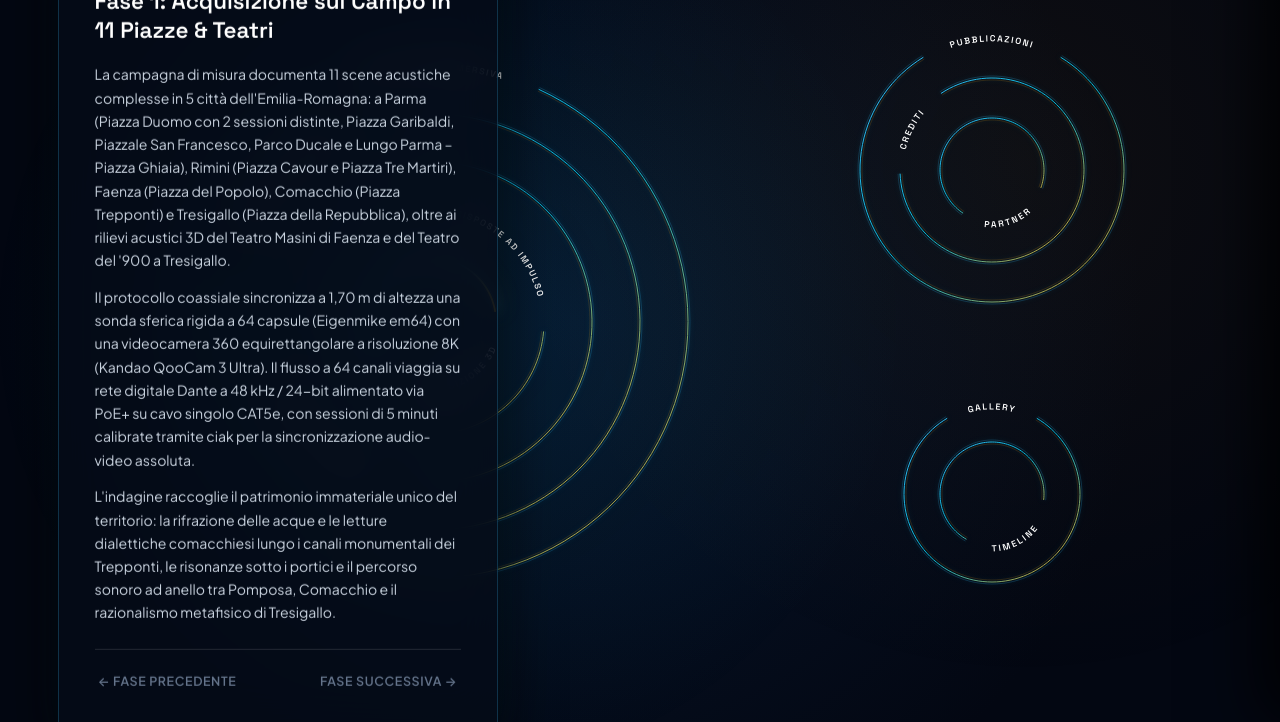
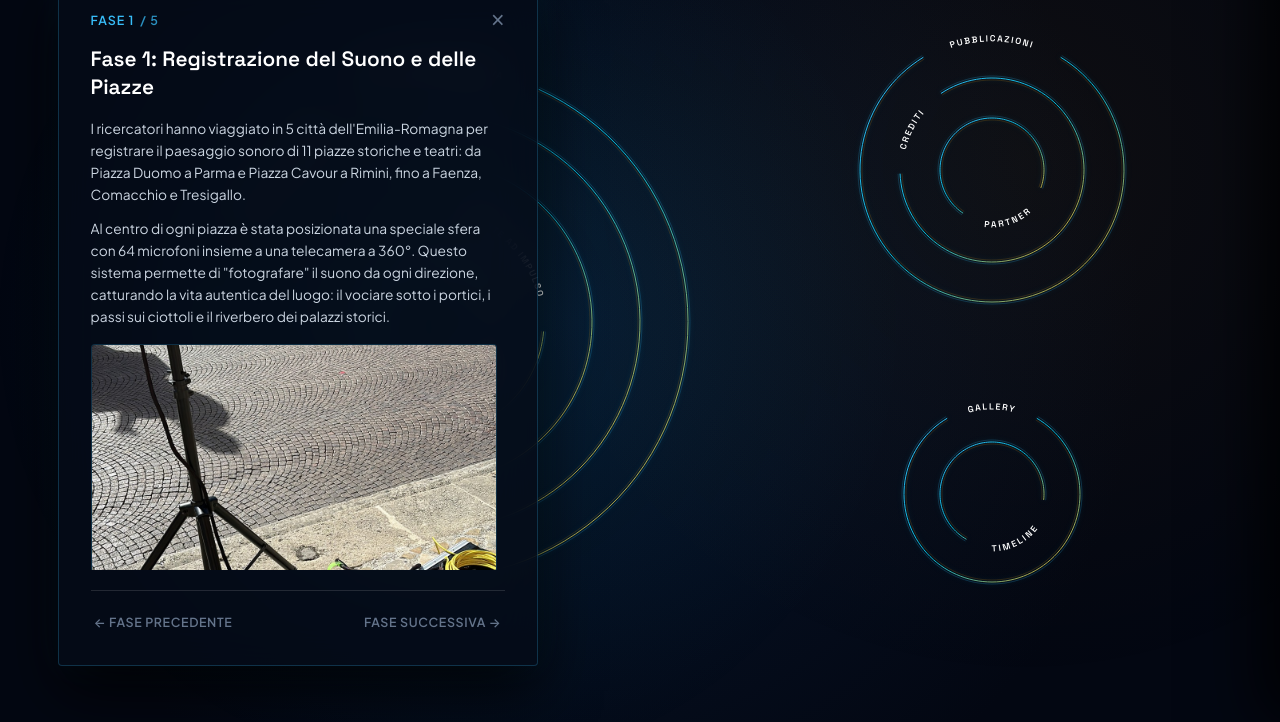
Before and after one commit to Barlumi/ProgettoAgor-, a plain HTML site: page index.html in a window 1280 px wide. Shown: the part 78-800 px from the top of the page. Drawn offline with Linux system fonts and the light colour scheme; animation ran at ten frames a second.

Commit message:
refactor: testi divulgativi e foto per ciascuna fase

```diff
--- a/app.js
+++ b/app.js
@@ -21,52 +21,57 @@
     {
       num: 1,
       tag: 'Fase 1',
-      title: 'Fase 1: Acquisizione sul Campo in 11 Piazze & Teatri',
+      title: 'Fase 1: Registrazione del Suono e delle Piazze',
       body: [
-        'La campagna di misura documenta 11 scene acustiche complesse in 5 città dell\'Emilia-Romagna: a Parma (Piazza Duomo con 2 sessioni distinte, Piazza Garibaldi, Piazzale San Francesco, Parco Ducale e Lungo Parma – Piazza Ghiaia), Rimini (Piazza Cavour e Piazza Tre Martiri), Faenza (Piazza del Popolo), Comacchio (Piazza Trepponti) e Tresigallo (Piazza della Repubblica), oltre ai rilievi acustici 3D del Teatro Masini di Faenza e del Teatro del \'900 a Tresigallo.',
-        'Il protocollo coassiale sincronizza a 1,70 m di altezza una sonda sferica rigida a 64 capsule (Eigenmike em64) con una videocamera 360 equirettangolare a risoluzione 8K (Kandao QooCam 3 Ultra). Il flusso a 64 canali viaggia su rete digitale Dante a 48 kHz / 24-bit alimentato via PoE+ su cavo singolo CAT5e, con sessioni di 5 minuti calibrate tramite ciak per la sincronizzazione audio-video assoluta.',
-        'L\'indagine raccoglie il patrimonio immateriale unico del territorio: la rifrazione delle acque e le letture dialettiche comacchiesi lungo i canali monumentali dei Trepponti, le risonanze sotto i portici e il percorso sonoro ad anello tra Pomposa, Comacchio e il razionalismo metafisico di Tresigallo.'
-      ]
+        'I ricercatori hanno viaggiato in 5 città dell\'Emilia-Romagna per registrare il paesaggio sonoro di 11 piazze storiche e teatri: da Piazza Duomo a Parma e Piazza Cavour a Rimini, fino a Faenza, Comacchio e Tresigallo.',
+        'Al centro di ogni piazza è stata posizionata una speciale sfera con 64 microfoni insieme a una telecamera a 360°. Questo sistema permette di "fotografare" il suono da ogni direzione, catturando la vita autentica del luogo: il vociare sotto i portici, i passi sui ciottoli e il riverbero dei palazzi storici.'
+      ],
+      image: 'assets/gallery/image27.jpg',
+      imageCaption: 'La speciale sfera microfonica a 64 capsule (em64) utilizzata per catturare il suono a 360° nelle piazze storiche.'
     },
     {
       num: 2,
       tag: 'Fase 2',
-      title: 'Fase 2: Risposte ad Impulso 3D con Metodo ESS & MIMO',
+      title: 'Fase 2: L\'Impronta Sonora dei Monumenti',
       body: [
-        'La caratterizzazione acustica dei volumi aperti impiega il metodo ESS (Exponential Sine Sweep), che utilizza segnali sinusoidali a frequenza esponenziale crescente. La successiva deconvoluzione con filtro inverso tempo-variante fa decadere i contributi di distorsione armonica prima dell\'impulso lineare, garantendo un rapporto segnale/rumore e una linearità di fase di massimo rigore scientifico.',
-        'In ogni punto opera il sistema a quattro sonde CIRI-EC secondo la norma ISO 3382: 1) Microfono omnidirezionale di classe 1 per i parametri monoaurali standard (EDT, T20, T30, C80, D50); 2) Testa di manichino binaurale per la percezione auricolare; 3) Sonda B-format a 4 capsule per la codifica Ambisonics del 1° ordine; 4) Array sferico a 32/64 capsule per l\'estrazione delle IR spaziali ad ordine elevato (HOA).',
-        'Le sorgenti adottano un approccio MIMO (Multiple-Input Multiple-Output): dodecaedri acustici e il diffusore sferico Chiesi a 32 altoparlanti pilotati singolarmente consentono matrici di trasmissione 16×16 o 32×32, capaci di sintetizzare virtualmente qualsiasi sorgente direzionale orientabile nello spazio 3D.'
-      ]
+        'Ogni spazio architettonico possiede una voce unica, determinata dalle sue forme e dai suoi materiali. Per scoprirla, i ricercatori hanno emesso suoni calibrati nelle piazze e nei teatri, registrando come l\'ambiente risponde ed estinguendosi genera l\'eco.',
+        'Questa registrazione si chiama "risposta ad impulso": funziona come una vera e propria impronta digitale acustica, capace di descrivere esattamente come uno spazio fa risuonare la musica o la voce umana.'
+      ],
+      image: 'assets/gallery/image31.jpg',
+      imageCaption: 'Misura dell\'impronta acustica in Piazza Cavour a Rimini: la piazza si comporta con un tempo di riverbero simile a una sala da concerto.'
     },
     {
       num: 3,
       tag: 'Fase 3',
-      title: 'Fase 3: Codifica in Armoniche Sferiche (HOA 3° Ordine AmbiX)',
+      title: 'Fase 3: La Mappa del Suono Nello Spazio',
       body: [
-        'I dati grezzi dell\'array sferico vengono proiettati mediante scomposizione matematica sulle funzioni armoniche sferiche ortogonali (Higher-Order Ambisonics, HOA). La piattaforma fissa come standard di produzione il 3° ordine completo, composto da (N+1)² = 16 canali master AmbiX con numerazione ACN (Ambisonic Channel Number) e normalizzazione SN3D (da W di ordine 0 a P di ordine 3).',
-        'Il disaccoppiamento totale tra ripresa e riproduzione rappresenta il cuore dell\'architettura: la medesima traccia master a 16 canali può alimentare qualsiasi configurazione di altoparlanti di sala o cuffie senza dover ricorrere a re-mixaggi dedicati.',
-        'La decodifica su sistemi di diffusori sfrutta l\'algoritmo AllRAD (IEM AllRADecoder), che proietta la sfera ideale e la ri-mappa con VBAP (Vector Base Amplitude Panning) sugli altoparlanti effettivi della sala compensando asimmetrie geometriche; per l\'ascolto in cuffia opera una matrice HRTF 16×2 a convoluzione parallela con head-tracking dinamico a bassissima latenza (IEM SceneRotator via OSC).'
-      ]
+        'Tutti i suoni registrati vengono trasformati in un formato audio tridimensionale (chiamato Ambisonics). Invece di semplici canali stereo destro e sinistro, il suono viene scomposto in una vera e propria sfera sonora avvolgente.',
+        'Grazie a questa tecnologia, la registrazione non è legata a un singolo paio di cuffie o a un tipo di altoparlante: può essere ricreata con fedeltà assoluta in qualsiasi ambiente, facendo sentire l\'ascoltatore esattamente al centro della piazza.'
+      ],
+      image: 'assets/gallery/image28.jpg',
+      imageCaption: 'Rappresentazione della sfera acustica 3D: il suono viene catturato e orientato con precisione in tutte le direzioni dello spazio.'
     },
     {
       num: 4,
       tag: 'Fase 4',
-      title: 'Fase 4: Rilievo VR 6DoF, Fotogrammetria & Mappe Acustiche',
+      title: 'Fase 4: Camminare nel Suono in Realtà Virtuale',
       body: [
-        'Convergenza completa tra rilievo visivo e rilievo acustico: le campagne aerofotogrammetriche con drone e scansioni terrestri generano nuvole di punti dense, mesh poligonali e modelli 3D fotorealistici ad altissima fedeltà geometrica (come sviluppato per Piazzale San Francesco a Parma, Piazza Cavour a Rimini e il Teatro Masini di Faenza).',
-        'In ambiente Unreal Engine il modello 3D è integrato con il motore di convoluzione a bassa latenza (X-MCFX), alimentato con le IR reali misurate sul campo. L\'utente può esplorare lo spazio con 6 gradi di libertà (6DoF), ascoltando la trasformazione fluida del riverbero, delle riflessioni e delle occlusioni al variare della posizione durante l\'esecuzione di brani dal vivo (es. Il Trovatore di Verdi).',
-        'Il sistema genera inoltre mappe acustiche direzionali 3D sovrapposte alle immagini panoramiche a 360° (Plogue Bidule + plugin O3A Flare) che isolano l\'angolo di arrivo delle prime riflessioni (0–80 ms) e diagrammi di loudness psicoacustica (in sone), evidenziando il contrasto tra oasi silenziose protette (Piazza Duomo) e crocevia urbani aperti al traffico (Piazza Garibaldi).'
-      ]
+        'Attraverso foto aeree scattate con i droni e scansioni laser, le piazze sono state interamente ricostruite in 3D. A questo modello visivo è stato agganciato il motore sonoro interattivo.',
+        'L\'utente può indossare un visore o usare il computer per camminare liberamente nella piazza virtuale: avvicinandosi a un musicista il volume aumenta, allontanandosi o riparandosi sotto un portico l\'acustica cambia in tempo reale, proprio come nella realtà.'
+      ],
+      image: 'assets/gallery/image35.jpg',
+      imageCaption: 'Esplorazione in Realtà Virtuale di Piazzale San Francesco a Parma: l\'utente cammina liberamente ascoltando l\'esecuzione dal vivo de Il Trovatore.'
     },
     {
       num: 5,
       tag: 'Fase 5',
-      title: 'Fase 5: Restituzione Immersiva, Piazze come Sale & Inclusione',
+      title: 'Fase 5: Rivivere il Patrimonio per Tutti',
       body: [
-        'La ricerca dimostra che le piazze storiche si comportano acusticamente come imponenti sale da concerto a cielo aperto: Piazza Cavour a Rimini ha evidenziato un decadimento medio di 1,6 s (pari a un teatro d\'opera medio), mentre Piazza Trepponti a Comacchio registra tempi di riverberazione T30 tra 1,4 s e 1,9 s a medie frequenze.',
-        'La restituzione fisica avviene nella sala immersiva modulare di Tresigallo (edificio razionalista "Sogni"), allestita con diffusione Ambisonics di 3° ordine, sintesi di fronte d\'onda Wave Field Synthesis (WFS) con amplificazione Zotech a 32 canali e controller WFSMixer VST (S. Campanini), coadiuvata da videoproiezione a 360° su pianta ottagonale.',
-        'AGORÀ persegue una missione civile e inclusiva: restituire l\'esperienza multisensoriale viva della piazza a persone con disabilità motorie o fragilità che non possono raggiungerle fisicamente; sviluppare percorsi didattici sull\'identità storica e sonora per scuole e migranti; e dotare le amministrazioni pubbliche di indicatori oggettivi per la valorizzazione acustica urbana.'
-      ]
+        'Il risultato finale del laboratorio apre la cultura a tutti: persone con disabilità motorie o fragilità che non possono viaggiare possono rivivere la magia e il paesaggio sonoro delle piazze storiche da casa o da musei dedicati.',
+        'A Tresigallo, nell\'edificio storico "Sogni", è stata inoltre allestita una sala speciale con 32 altoparlanti che ricrea fisicamente il campo sonoro delle piazze, unendo ricerca scientifica, memoria civica e inclusione sociale.'
+      ],
+      image: 'assets/gallery/image33.jpg',
+      imageCaption: 'La sala d\'ascolto immersiva di Tresigallo con impianto a 32 altoparlanti, progettata per far rivivere l\'acustica dei luoghi storici.'
     }
   ];
 
@@ -904,6 +909,31 @@
         p.textContent = pText;
         bodyElem.appendChild(p);
       });
+
+      if (phaseData.image) {
+        const figure = document.createElement('figure');
+        figure.className = 'phase-figure';
+
+        const imgWrap = document.createElement('div');
+        imgWrap.className = 'phase-img-wrap';
+
+        const img = document.createElement('img');
+        img.className = 'phase-img';
+        img.src = phaseData.image;
+        img.alt = phaseData.title;
+        img.loading = 'lazy';
+        imgWrap.appendChild(img);
+        figure.appendChild(imgWrap);
+
+        if (phaseData.imageCaption) {
+          const caption = document.createElement('figcaption');
+          caption.className = 'phase-img-caption';
+          caption.textContent = phaseData.imageCaption;
+          figure.appendChild(caption);
+        }
+
+        bodyElem.appendChild(figure);
+      }
     }
 
     CIRCLES_REGISTRY.forEach(function (c) {
--- a/index.html
+++ b/index.html
@@ -113,14 +113,20 @@
           </div>
           <button type="button" class="btn-close-phase" id="btnClosePhaseCard" title="Chiudi scheda">&times;</button>
         </div>
-        <h2 class="phase-title" id="phaseCurrentTitle">Fase 1: Acquisizione sul Campo in 11 Piazze</h2>
+        <h2 class="phase-title" id="phaseCurrentTitle">Fase 1: Registrazione del Suono e delle Piazze</h2>
         <div class="phase-body-text" id="phaseCurrentBody">
           <p>
-            La campagna sperimentale ha interessato 11 scene urbane registrate in 5 città dell'Emilia-Romagna: Parma (Piazza Duomo, Piazza Garibaldi, Piazzale San Francesco, Parco Ducale e Lungo Parma), Rimini (Piazza Cavour e Piazza Tre Martiri), Faenza (Piazza del Popolo), Comacchio (Piazza Trepponti) e Tresigallo (Piazza della Repubblica).
+            I ricercatori hanno viaggiato in 5 città dell'Emilia-Romagna per registrare il paesaggio sonoro di 11 piazze storiche e teatri: da Piazza Duomo a Parma e Piazza Cavour a Rimini, fino a Faenza, Comacchio e Tresigallo.
           </p>
           <p>
-            Il protocollo di ripresa sincronizza un array sferico rigido a 64 capsule (Eigenmike em64) a 1,7 m di quota con una videocamera equirettangolare 8K (Kandao QooCam 3 Ultra). Il segnale audio è veicolato su protocollo Dante a 48 kHz con alimentazione PoE+ su singolo cavo CAT5e.
+            Al centro di ogni piazza è stata posizionata una speciale sfera con 64 microfoni insieme a una telecamera a 360°. Questo sistema permette di "fotografare" il suono da ogni direzione, catturando la vita autentica del luogo: il vociare sotto i portici, i passi sui ciottoli e il riverbero dei palazzi storici.
           </p>
+          <figure class="phase-figure">
+            <div class="phase-img-wrap">
+              <img class="phase-img" src="assets/gallery/image27.jpg" alt="Sfera microfonica em64" loading="lazy">
+            </div>
+            <figcaption class="phase-img-caption">La speciale sfera microfonica a 64 capsule (em64) utilizzata per catturare il suono a 360° nelle piazze storiche.</figcaption>
+          </figure>
         </div>
         <div class="phase-actions">
           <button type="button" class="btn-phase-step" id="btnPrevPhase">&larr; Fase precedente</button>
--- a/styles.css
+++ b/styles.css
@@ -408,8 +408,8 @@ html, body {
   left: 4.5vw;
   top: 50%;
   transform: translateY(-50%);
-  width: 440px;
-  max-width: 90vw;
+  width: 480px;
+  max-width: 92vw;
   z-index: 25;
   pointer-events: none;
   opacity: 0;
@@ -429,9 +429,12 @@ html, body {
   backdrop-filter: blur(20px);
   -webkit-backdrop-filter: blur(20px);
   border: 1px solid var(--line-border-card);
-  padding: 2.25rem 2.25rem;
+  padding: 1.85rem 2rem;
   box-shadow: 0 25px 60px rgba(0, 0, 0, 0.8), 0 0 35px rgba(6, 182, 212, 0.08);
-  border-radius: 2px;
+  border-radius: 4px;
+  max-height: 86vh;
+  display: flex;
+  flex-direction: column;
 }
 
 .phase-card-header {
@@ -488,27 +491,73 @@ html, body {
 
 .phase-title {
   font-family: var(--font-title);
-  font-size: 1.4rem;
+  font-size: 1.3rem;
   font-weight: 600;
   color: var(--text-bright);
-  line-height: 1.3;
-  margin-bottom: 1.15rem;
+  line-height: 1.35;
+  margin-bottom: 1rem;
 }
 
 .phase-body-text {
   font-family: var(--font-body);
-  font-size: 0.88rem;
-  line-height: 1.65;
+  font-size: 0.86rem;
+  line-height: 1.6;
   color: var(--text-main);
-  margin-bottom: 1.5rem;
+  margin-bottom: 1.25rem;
+  overflow-y: auto;
+  padding-right: 0.45rem;
+}
+
+.phase-body-text::-webkit-scrollbar {
+  width: 4px;
+}
+
+.phase-body-text::-webkit-scrollbar-thumb {
+  background: rgba(56, 189, 248, 0.25);
+  border-radius: 2px;
 }
 
 .phase-body-text p {
-  margin-bottom: 0.85rem;
+  margin-bottom: 0.75rem;
 }
 
 .phase-body-text p:last-child {
   margin-bottom: 0;
+}
+
+.phase-figure {
+  margin: 1rem 0 0 0;
+}
+
+.phase-img-wrap {
+  width: 100%;
+  aspect-ratio: 16 / 9;
+  background: #030712;
+  border-radius: 4px;
+  overflow: hidden;
+  border: 1px solid rgba(56, 189, 248, 0.22);
+  position: relative;
+}
+
+.phase-img {
+  width: 100%;
+  height: 100%;
+  object-fit: cover;
+  display: block;
+  transition: transform 0.3s ease;
+}
+
+.phase-img-wrap:hover .phase-img {
+  transform: scale(1.03);
+}
+
+.phase-img-caption {
+  font-family: var(--font-body);
+  font-size: 0.75rem;
+  line-height: 1.45;
+  color: var(--text-muted);
+  margin-top: 0.45rem;
+  font-style: italic;
 }
 
 .phase-actions {
```
